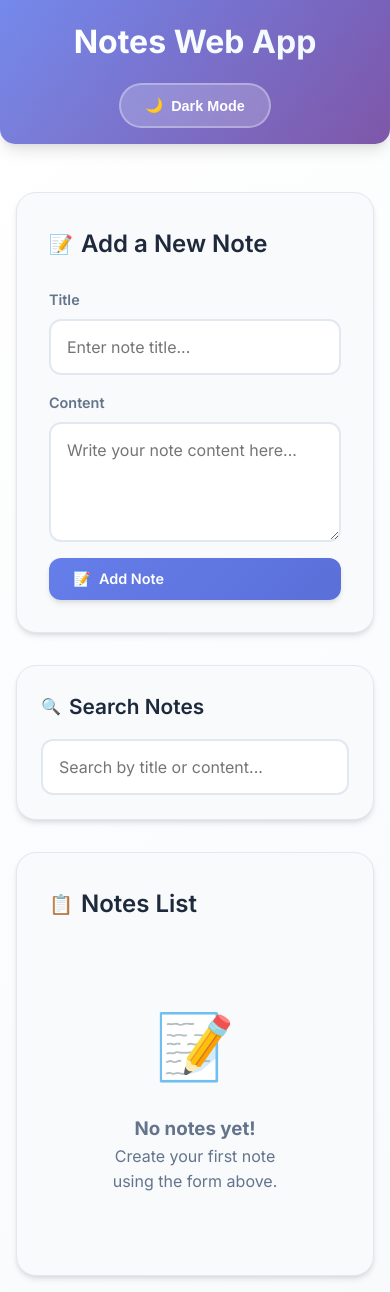
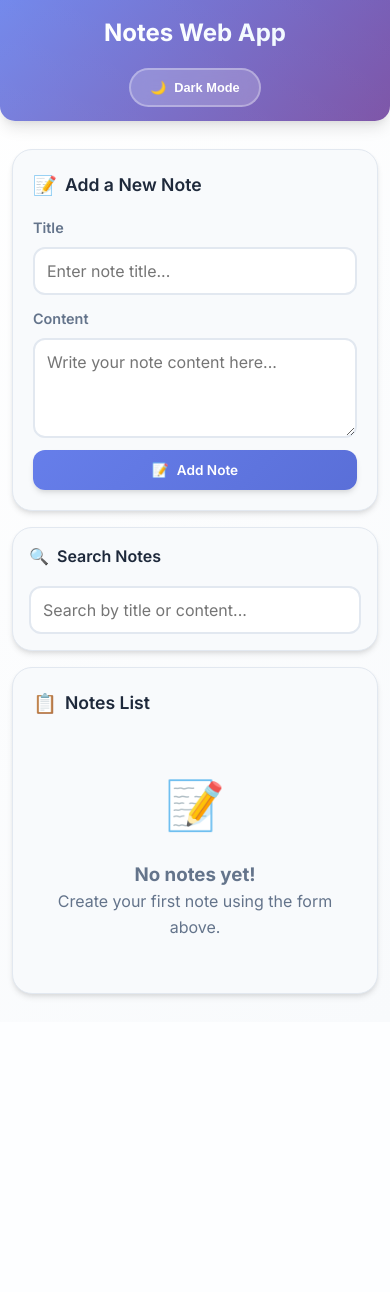
Before and after one commit to KiranAli25/notes_app, a Flask app: page / in a window 390 px wide. After the commit the page ends 999 px from the top, so only its background shows below. Run offline with Flask 3, Linux system fonts and the light colour scheme; data that the repository does not hold is empty.

Commit message:
Add responsive design for mobile and tablet devices

```diff
--- a/static/style.css
+++ b/static/style.css
@@ -389,28 +433,236 @@ textarea {
   header {
     padding: 1rem;
     border-radius: 0 0 15px 15px;
+    margin-bottom: 1.5rem;
   }
 
   h1 {
-    font-size: 2rem;
+    font-size: 1.75rem;
   }
 
   .header-content {
     flex-direction: column;
     gap: 1rem;
+    text-align: center;
   }
 
-  .notes-table {
-    font-size: 0.9rem;
+  .dark-mode-toggle {
+    padding: 0.6rem 1.2rem;
+    font-size: 0.8rem;
   }
 
-  .notes-table th,
+  .form-section,
+  .notes-section {
+    padding: 1.5rem;
+    margin-bottom: 1.5rem;
+  }
+
+  .search-section {
+    padding: 1.25rem;
+    margin-bottom: 1.5rem;
+  }
+
+  .form-section h2,
+  .notes-section h2 {
+    font-size: 1.25rem;
+    margin-bottom: 1rem;
+  }
+
+  .search-section h2 {
+    font-size: 1.1rem;
+  }
+
+  /* Mobile table layout */
+  .notes-table {
+    display: block;
+    overflow-x: auto;
+    white-space: nowrap;
+    border-radius: 8px;
+  }
+
+  .notes-table thead {
+    display: none;
+  }
+
+  .notes-table tbody {
+    display: block;
+  }
+
+  .notes-table tr {
+    display: block;
+    margin-bottom: 1rem;
+    border: 1px solid var(--border-color);
+    border-radius: 12px;
+    background: var(--bg-primary);
+    box-shadow: var(--shadow-light);
+  }
+
   .notes-table td {
-    padding: 0.75rem 0.5rem;
+    display: block;
+    padding: 0.75rem 1rem;
+    border-bottom: 1px solid var(--border-color);
+    text-align: left;
+  }
+
+  .notes-table td:last-child {
+    border-bottom: none;
+  }
+
+  .notes-table td::before {
+    content: attr(data-label) ": ";
+    font-weight: 600;
+    color: var(--text-secondary);
+    display: inline-block;
+    width: 80px;
+  }
+
+  .note-title {
+    font-size: 1.1rem;
+    margin-bottom: 0.25rem;
   }
 
   .note-content {
-    max-width: 150px;
+    max-width: none;
+    white-space: normal;
+    line-height: 1.5;
+    margin-bottom: 0.5rem;
+  }
+
+  .note-timestamp {
+    font-size: 0.75rem;
+    margin-bottom: 0.75rem;
+  }
+
+  .note-actions {
+    flex-direction: row;
+    gap: 0.5rem;
+    justify-content: flex-start;
+  }
+
+  .note-actions a {
+    padding: 0.5rem 0.75rem;
+    font-size: 0.75rem;
+    flex: 1;
+    text-align: center;
+    display: inline-block;
+    min-width: 0;
+  }
+
+  /* Mobile form adjustments */
+  .note-form {
+    gap: 0.75rem;
+  }
+
+  input[type="text"],
+  textarea {
+    padding: 0.875rem;
+    font-size: 1rem;
+  }
+
+  textarea {
+    min-height: 100px;
+  }
+
+  .btn {
+    padding: 0.875rem 1.25rem;
+    font-size: 0.9rem;
+    width: 100%;
+    justify-content: center;
+  }
+
+  /* Ensure action buttons in mobile are properly visible */
+  .note-actions .btn {
+    width: auto;
+    flex: 1;
+    min-width: 0;
+  }
+
+  /* Mobile search */
+  #searchInput {
+    padding: 0.875rem;
+    font-size: 1rem;
+  }
+
+  /* Mobile empty state */
+  .empty-state {
+    padding: 2rem 1rem;
+  }
+
+  .empty-state::before {
+    font-size: 3rem;
+  }
+}
+
+/* Responsive Design - Small Mobile (up to 480px) */
+@media (max-width: 480px) {
+  .container {
+    padding: 0.75rem;
+  }
+
+  header {
+    padding: 0.875rem;
+    margin-bottom: 1rem;
+  }
+
+  h1 {
+    font-size: 1.5rem;
+  }
+
+  .form-section,
+  .notes-section {
+    padding: 1.25rem;
+    margin-bottom: 1rem;
+  }
+
+  .search-section {
+    padding: 1rem;
+    margin-bottom: 1rem;
+  }
+
+  .form-section h2,
+  .notes-section h2 {
+    font-size: 1.1rem;
+  }
+
+  .search-section h2 {
+    font-size: 1rem;
+  }
+
+  .notes-table td {
+    padding: 0.625rem 0.875rem;
+  }
+
+  .note-actions {
+    flex-direction: column;
+    gap: 0.375rem;
+  }
+
+  .note-actions a {
+    padding: 0.5rem;
+    font-size: 0.7rem;
+    display: inline-block;
+    min-width: 0;
+  }
+
+  input[type="text"],
+  textarea {
+    padding: 0.75rem;
+  }
+
+  .btn {
+    padding: 0.75rem 1rem;
+    font-size: 0.85rem;
+  }
+
+  /* Ensure action buttons in small mobile are properly visible */
+  .note-actions .btn {
+    width: auto;
+    flex: 1;
+    min-width: 0;
+  }
+
+  #searchInput {
+    padding: 0.75rem;
   }
 }
 
--- a/templates/index.html
+++ b/templates/index.html
@@ -58,10 +58,10 @@
       <tbody>
         {% for note in notes %}
         <tr data-id="{{ note[0] }}">
-          <td class="note-title">{{ note[1] }}</td>
-          <td class="note-content">{{ note[2] }}</td>
-          <td class="note-timestamp">{{ note[3] }}</td>
-          <td class="note-actions">
+          <td class="note-title" data-label="Title">{{ note[1] }}</td>
+          <td class="note-content" data-label="Content">{{ note[2] }}</td>
+          <td class="note-timestamp" data-label="Timestamp">{{ note[3] }}</td>
+          <td class="note-actions" data-label="Actions">
             <a href="/edit/{{ note[0] }}" class="btn btn-warning">✏️ Edit</a>
             <a href="/delete/{{ note[0] }}" class="btn btn-danger" onclick="return confirm('Are you sure you want to delete this note?')">🗑️ Delete</a>
           </td>
```
Also changed, not shown: other parts of static/style.css (+45 -1 lines).
